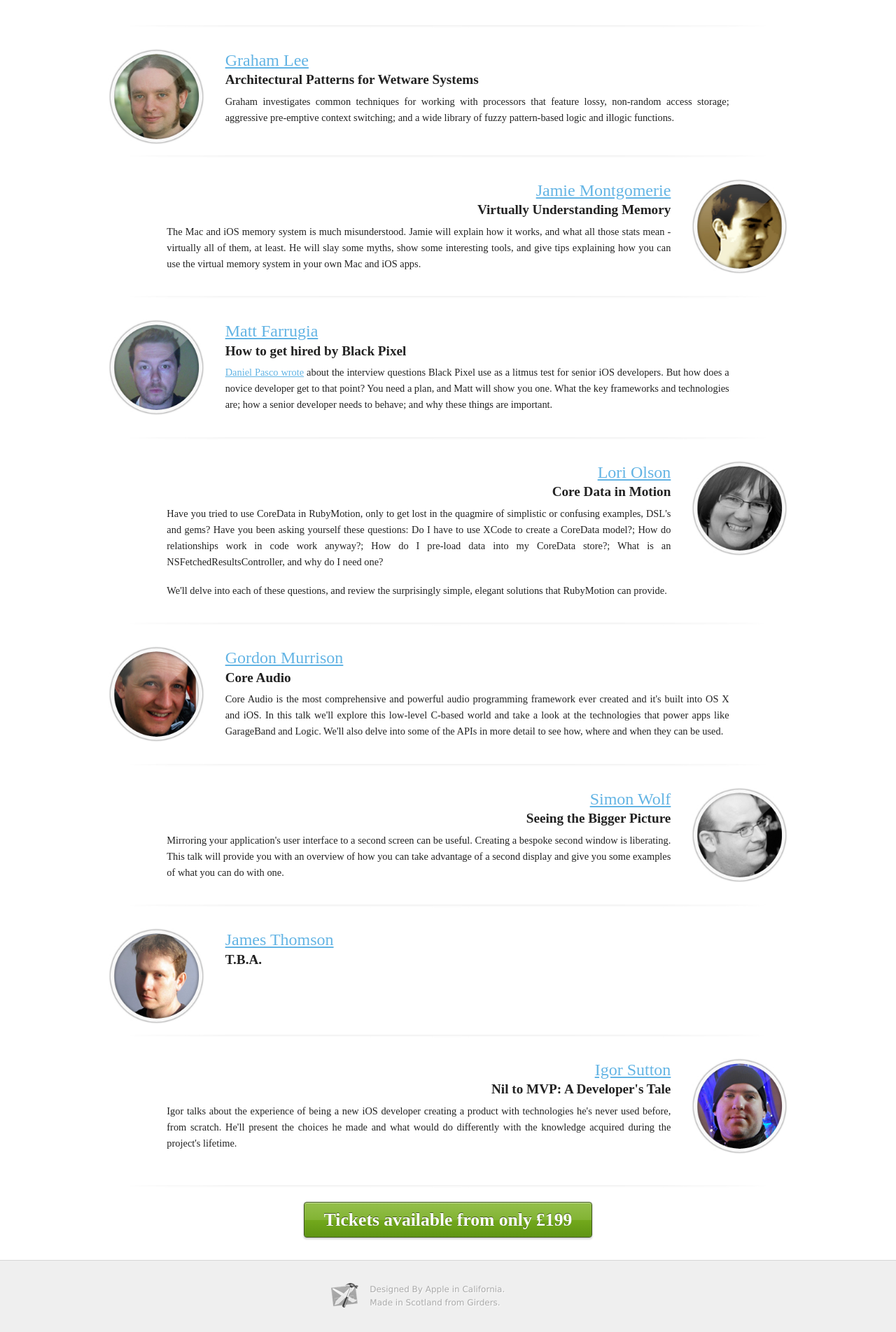
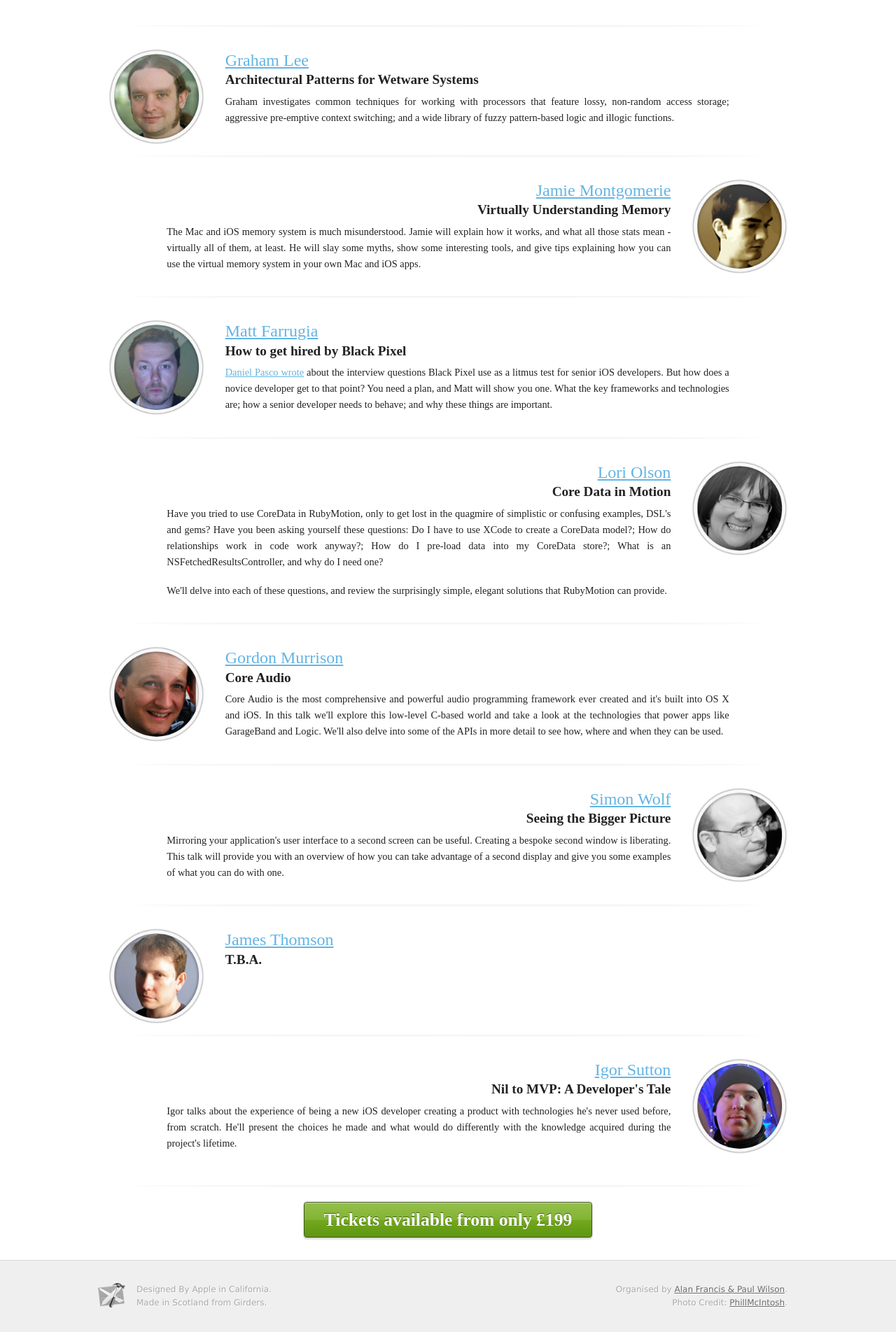
Before and after one commit to acf/nsscotland, a Jekyll site: the page built from speakers.html, in a window 1280 px wide. Shown: the part 1043-2947 px from the top of the page at 70% size. Built offline with Jekyll 4.4.1, drawn with Linux system fonts in a browser that asks for light colours.

Commit message:
organiser block

```diff
--- a/_layouts/twentythirteen.html
+++ b/_layouts/twentythirteen.html
@@ -47,20 +47,41 @@
       <a href="http://nsscotland.eventbrite.co.uk/" class="button">Tickets available from only &pound;199</a>
     </div>
   </div>
+  </div>
+
+<!-- FOOTER -->
+<div id="footer">
+  <div class="row" >
+    <div class="large-4 columns" id="designed-by-apple">
+      <p>Designed By Apple in California.</p>
+      <p>Made in Scotland from Girders.</p>
+    </div>
+    <div class="large-8  columns" id="organized">
+      <p>Organised by <a href="#"data-reveal-id="organisers">Alan Francis &amp; Paul Wilson</a>.</p>
+      <p>Photo Credit: <a href="http://www.flickr.com/photos/pipsroadster/5898567832/">PhillMcIntosh</a>.</p>
+
+    </div>
+  </div>
 
 
+</div>
+<!-- /FOOTER -->
 
+  <div class="row" >
+    <div id="organisers" class="reveal-modal medium">
+      <div class="organiser first">
+        <img src="/images/2013/speakers/alan_francis.jpg" />
+        <h3>Alan C. Francis</h3>
+        <p>Dave is the MD of Agant (agant.com), one of the UK’s top app studios. Agant created the BAFTA-nominated Malcolm Tucker app – the first app ever to be nominated for a TV BAFTA – as well as the Timeline World War 2, Discworld, Animator's Survival Kit and Arsenal FC apps. Agant are also the people behind UK Train Times, one of the highest-grossing UK apps of all time, which has sold over 300,000 copies in the UK. You can find him at @daveaddey on Twitter.</p>
+    </div>
+      <div class="organiser">
+      <img src="/images/2013/speakers/paul_wilson.jpg" />
+        <h3>Paul Wilson</h3>
+        <p>Dave is the MD of Agant (agant.com), one of the UK’s top app studios. Agant created the BAFTA-nominated Malcolm Tucker app – the first app ever to be nominated for a TV BAFTA – as well as the Timeline World War 2, Discworld, Animator's Survival Kit and Arsenal FC apps. Agant are also the people behind UK Train Times, one of the highest-grossing UK apps of all time, which has sold over 300,000 copies in the UK. You can find him at @daveaddey on Twitter.</p>
+    </div>
+      <a class="close-reveal-modal">&#215;</a>
+    </div>
   </div>
-<!-- FOOTER -->
-  <div id="footer">
-    <div class="row" >
-      <div class="large-4 columns large-centered" id="designed-by-apple">
-        <p>Designed By Apple in California.</p>
-        <p>Made in Scotland from Girders.</p>
-      </div>
-  </div>
-  </div>
-<!-- /FOOTER -->
 <script>
   document.write('<script src=' +
   ('__proto__' in {} ? 'js/vendor/zepto' : 'js/vendor/jquery') +
--- a/css/nsscotland-2013.css
+++ b/css/nsscotland-2013.css
@@ -213,6 +213,15 @@
   .biography h4 {
     margin-left:0;
   }
+  .biography h3,
+  .biography h4 {
+    text-align:center;
+  }
+  .biography img {
+    float:none;
+    display:block;
+    margin:0 auto;
+  }
 }
 
 /*--------------------------*/
@@ -402,7 +411,7 @@
 #designed-by-apple {
   background:url("/images/2013/grey-nsscotland-logo.png") top left no-repeat;
 }
-#designed-by-apple p {
+#footer p {
   font-family: 'Lucida Grande', Helvetica, Verdana, sans-serif;
   font-size:0.75em;
   margin-bottom:0;
@@ -410,3 +419,26 @@
   text-shadow: #FFFFFF 1px 1px 1px;
   color:#AAAAAA;
 }
+#footer a {
+  color:#696969;
+}
+#organized {
+  text-align:right;
+}
+#organisers {
+  border-radius:5px;
+}
+.organiser {
+  width:45%;
+  float:left;
+}
+.organiser.first {
+  margin-right:5%;
+}
+.organiser img,
+.organiser h3 {
+  display:block;
+  margin:0 auto;
+  text-align:center;
+
+}
--- a/speakers.html
+++ b/speakers.html
@@ -20,14 +20,6 @@
       However, it's not always clear-cut as to which UIKit approach you should use, or when one control is more
       appropriate than another. This talk will build on the fact that the Guidelines are exactly that - guidelines -
       and will help you decide when it's time to expand on the guidelines' recommendations to suit your UI's needs.</p>
-
-    <div id="dave-addey" class="biography reveal-modal medium">
-      <img src="/images/2013/speakers/dave_addey.jpg"  />
-      <h3>Dave Addey</h3>
-      <h4><a href="http://daveaddey.com">daveaddey.com</a></h4>
-        <p>Dave is the MD of Agant (agant.com), one of the UK’s top app studios. Agant created the BAFTA-nominated Malcolm Tucker app – the first app ever to be nominated for a TV BAFTA – as well as the Timeline World War 2, Discworld, Animator's Survival Kit and Arsenal FC apps. Agant are also the people behind UK Train Times, one of the highest-grossing UK apps of all time, which has sold over 300,000 copies in the UK. You can find him at @daveaddey on Twitter.</p>
-        <a class="close-reveal-modal">&#215;</a>
-      </div>
     </div>
   </div>
 
@@ -35,14 +27,6 @@
     <div class="large-9 push-1 columns">
       <h3><a href="#" data-reveal-id="steven-baker">Steven Baker</a></h3>
       <h4>Test-Driving Cocoa Applications</h4>
-      <div id="steven-baker" class="biography reveal-modal medium">
-      <img src="/images/2013/speakers/srbaker.jpg"  />
-        <h3>Steven Baker</h3>
-        <h4><a href="http://stevenrbaker.com">stevenrbaker.com</a></h4>
-        <p>In the third grade, Steven missed an opportunity to corner the Hockey Trivia video game market when he made such a huge mess of his software he had to rewrite it. As with most rewrites, it was a huge failure, and Steven still hasn't forgiven himself.
-        Since then, he has been obsessed with learning how to produce high quality software, and has been helping teams do just that. Along the way he's developed tools, delivered talks, and yelled over pints about how to improve software.</p>
-          <a class="close-reveal-modal">&#215;</a>
-      </div>
     </div>
     <div class="large-2 columns">
         <img src="/images/2013/speakers/srbaker.jpg" width="100%" />
@@ -57,15 +41,6 @@
       <h3><a href="#" data-reveal-id="matt-gemmell">Matt Gemmell</a></h3>
       <h4>You can use it with your eyes closed</h4>
       <p>Stevie Wonder said "There's nothing on the iPhone or the iPad that you can do that I can't do", and it's true. iOS is one of the most accessible platforms for people with visual impairments, but comparatively few sighted developers are aware of just how blind people can even use a touch-screen device. In this talk, I'll give an overview of VoiceOver on iOS, demonstrate how it's used, and show just how easy it is to support accessibility in your own apps.</p>
-
-      <div id="matt-gemmell" class="biography reveal-modal medium">
-        <img src="/images/2013/speakers/matt_gemmell.jpg"  />
-        <h3>Matt Gemmell</h3>
-        <h4><a href="http://mattgemmell.com/">mattgemmell.com</a></h4>
-<p>Matt Gemmell is an iPad, iPhone and Mac developer specialising in user experience. He runs his own business, Instinctive Code, and his clients include Apple and other Fortune 500 companies. He has written hundreds of articles on development and interface design at mattgemmell.com and for various magazines and newspapers, and is a regular speaker at design and development conferences worldwide.</p>
-        <a class="close-reveal-modal">&#215;</a>
-      </div>
-
     </div>
   </div>
 
@@ -76,14 +51,6 @@
         <p>Neil will explain how to harness the power of NSDocument/UIDocument to make your life as a developer easier and make sure that your document based applications include
         all the document features that users expect. He'll take an in-depth look into undo support, autosave, versioning, supporting iCloud
         and how to utilise the lower level write APIs to create flexible, cross platform document formats.  </p>
-
-      <div id="neil-inglis" class="biography reveal-modal medium">
-        <img src="/images/2013/speakers/neil_inglis.jpg"  />
-        <h3>Neil Inglis</h3>
-        <h4><a href="http://www.neilinglis.com/">www.neilinglis.com</a></h4>
-        <p>Neil is a iOS and Mac developer based in Edinburgh, Scotland. After years of juggling Cocoa development with his day job Neil finally went indie in 2011. His most successful application to date is Sleeps to Christmas, a #1 ranked Top Free app which he is insistent on telling people was "just an experiment while he was learning" and that "he's really a much more serious programmer", something he'll aim to prove with his talk! More recently Neil has been working with MartianCraft on Briefs, a prototyping utility for Mac and iOS.</p>
-        <a class="close-reveal-modal">&#215;</a>
-      </div>
 
     </div>
     <div class="large-2 columns">
@@ -99,15 +66,6 @@
       <h3><a href="#" data-reveal-id="graham-lee">Graham Lee</a></h3>
       <h4>Architectural Patterns for Wetware Systems </h4>
       <p>Graham investigates common techniques for working with processors that feature lossy, non-random access storage; aggressive pre-emptive context switching; and a wide library of fuzzy pattern-based logic and illogic functions.  </p>
-
-      <div id="graham-lee" class="biography reveal-modal medium">
-        <img src="/images/2013/speakers/graham_lee.jpg"  />
-        <h3>Graham Lee</h3>
-        <h4><a href="http://securemacprogramming.com/">Secure Mac programming</a></h4>
-        <p>Graham is a mobile app developer and security boffin for app agency Agant, based in Leamington Spa. He is the author of Test-Driven iOS Development, Professional Cocoa Application Security and APPropriate Behaviour.</p>
-        <a class="close-reveal-modal">&#215;</a>
-      </div>
-
     </div>
   </div>
 
@@ -116,17 +74,6 @@
       <h3><a href="#" data-reveal-id="jamie-montgomerie">Jamie Montgomerie </a></h3>
       <h4>Virtually Understanding Memory</h4>
       <p>The Mac and iOS memory system is much misunderstood. Jamie will explain how it works, and what all those stats mean - virtually all of them, at least. He will slay some myths, show some interesting tools, and give tips explaining how you can use the virtual memory system in your own Mac and iOS apps.  </p>
-
-      <div id="jamie-montgomerie" class="biography reveal-modal medium">
-        <img src="/images/2013/speakers/jamie_montgomerie.jpg"  />
-        <h3>Jamie Montgomerie</h3>
-        <h4><a href="http://th.ingsmadeoutofotherthin.gs/">Things Made Out of Other Things</a></h4>
-<p>Proprietor of Things Made Out Of Other Things, Jamie Montgomerie is the developer of the acclaimed iPhone ebook application 'Eucalyptus', and the 'libEucalyptus' framework.</p>
-<p>Jamie's recently been collaborating with his wife Emily Thomforde on an iPad game, Coolson's Artisanal Chocolate Alphabet. It will be taking a full part in the App Store Game Lottery by the time NSScotland comes around.</p>
-<p>In the prehistoric before-iOS days, Jamie worked for Apple in Cupertino, on OS X performance, and as an engineer on on the iChat team.</p>
-        <a class="close-reveal-modal">&#215;</a>
-      </div>
-
     </div>
     <div class="large-2 columns">
         <img src="/images/2013/speakers/jamie_montgomerie.jpg" width="100%" />
@@ -141,15 +88,6 @@
       <h3><a href="#" data-reveal-id="matt-farrugia">Matt Farrugia</a></h3>
       <h4>How to get hired by Black Pixel</h4>
       <p><a href="http://blackpixel.com/blog/2013/04/interview-questions-for-ios-and-mac-developers-1.html">Daniel Pasco wrote</a> about the interview questions Black Pixel use as a litmus test for senior iOS developers. But how does a novice developer get to that point? You need a plan, and Matt will show you one. What the key frameworks and technologies are; how a senior developer needs to behave; and why these things are important.  </p>
-
-      <div id="matt-farrugia" class="biography reveal-modal medium">
-        <img src="/images/2013/speakers/matt_farrugia.jpg"  />
-        <h3>Matt Farrugia</h3>
-        <h4><a href="http://bitwink.com">bitwink.com</a></h4>
-        <p>Matt is founder of BitWink Ltd. He has spent the last 4 years working on iOS client projects and the last 3 as a boss of talented developers. He can't guarantee his talk will get you hired by Black Pixel but it might get you hired by him.  </p>
-        <a class="close-reveal-modal">&#215;</a>
-      </div>
-
     </div>
   </div>
 
@@ -160,15 +98,6 @@
         <p>Have you tried to use CoreData in RubyMotion, only to get lost in the quagmire of simplistic or confusing examples, DSL's and gems? Have you been asking yourself these questions:
          Do I have to use XCode to create a CoreData model?; How do relationships work in code work anyway?; How do I pre-load data into my CoreData store?; What is an NSFetchedResultsController, and why do I need one?</p>
         <p>We'll delve into each of these questions, and review the surprisingly simple, elegant solutions that RubyMotion can provide.</p>
-
-      <div id="lori-olson" class="biography reveal-modal medium">
-        <img src="/images/2013/speakers/lori_olson.jpg"  />
-        <h3>Lori Olson</h3>
-        <h4><a href="http://wndx.com/">The WNDX Group</a></h4>
-        <p>After being talked out of vulcanology as a profession, Lori launched into a career in software development, right at the peak of "women in computing". Developing applications and tools for large companies and small, she's been a freelance developer for the last 15 years. A co-founder of the local Calgary Ruby User Society, she's been a regular speaker at conferences in the Ruby, Rails, Javascript and iOS worlds for the past 5 years.</p>
-        <a class="close-reveal-modal">&#215;</a>
-      </div>
-
     </div>
     <div class="large-2 columns">
         <img src="/images/2013/speakers/lori_olson.jpg" width="100%" />
@@ -184,15 +113,6 @@
       <h3><a href="#" data-reveal-id="gordon-murrison">Gordon Murrison</a></h3>
       <h4>Core Audio</h4>
       <p>Core Audio is the most comprehensive and powerful audio programming framework ever created and it's built into OS X and iOS. In this talk we'll explore this low-level C-based world and take a look at the technologies that power apps like GarageBand and Logic. We'll also delve into some of the APIs in more detail to see how, where and when they can be used.  </p>
-
-      <div id="gordon-murrison" class="biography reveal-modal medium">
-        <img src="/images/2013/speakers/gordon_murrison.jpg"  />
-        <h3>Gordon Murrison</h3>
-        <h4><a href="http://openplanetsoftware.com/">Open Planet</a></h4>
-        <p>Gordon is co-founder of Open Planet Software. They make Smoovie (a stop motion animation app for Mac and iPad) and work on lots of interesting project for clients including porting popular games such as LEGO Harry Potter and Bioshock2 to the Mac.  </p>
-        <a class="close-reveal-modal">&#215;</a>
-      </div>
-
     </div>
   </div>
 
@@ -201,16 +121,6 @@
       <h3><a href="#" data-reveal-id="simon-wolf">Simon Wolf</a></h3>
       <h4>Seeing the Bigger Picture</h4>
       <p>Mirroring your application's user interface to a second screen can be useful. Creating a bespoke second window is liberating. This talk will provide you with an overview of how you can take advantage of a second display and give you some examples of what you can do with one.  </p>
-
-
-      <div id="simon-wolf" class="biography reveal-modal medium">
-        <img src="/images/2013/speakers/simon_wolf.jpg"  />
-        <h3>Simon Wolf</h3>
-        <h4><a href="http://ottersoftware.com/">Otter Software</a></h4>
-        <p>Simon has been developing software since the mid-1990s and switched from creating Windows applications to Mac OS X ones in 2008. Two years and an iPhone SDK later he set up Otter Software and through it has been providing contract development services to a wide range of clients in both the UK and America. Simon lives and works in the middle of Somerset, England.  </p>
-        <a class="close-reveal-modal">&#215;</a>
-      </div>
-
     </div>
     <div class="large-2 columns">
         <img src="/images/2013/speakers/simon_wolf.jpg" width="100%" />
@@ -224,6 +134,103 @@
     <div class="large-9 pull-1 columns">
       <h3><a href="#" data-reveal-id="james-thomson">James Thomson</a></h3>
       <h4>T.B.A.</h4>
+    </div>
+  </div>
+
+  <div class="row speaker speaker-alt last-speaker">
+    <div class="large-9 push-1 columns">
+      <h3><a href="#" data-reveal-id="igor-sutton">Igor Sutton</a></h3>
+      <h4>Nil to MVP: A Developer's Tale </h4>
+      <p>Igor talks about the experience of being a new iOS developer creating a product with technologies he's never used before, from scratch. He'll present the choices he made and what would do differently with the knowledge acquired during the project's lifetime.  </p>
+    </div>
+    <div class="large-2 columns">
+        <img src="/images/2013/speakers/igor_sutton.jpg" width="100%" />
+    </div>
+  </div>
+
+  <div class="row">
+<div id="dave-addey" class="biography reveal-modal medium">
+<img src="/images/2013/speakers/dave_addey.jpg"  />
+<h3>Dave Addey</h3>
+<h4><a href="http://daveaddey.com">daveaddey.com</a></h4>
+<p>Dave is the MD of Agant (agant.com), one of the UK’s top app studios. Agant created the BAFTA-nominated Malcolm Tucker app – the first app ever to be nominated for a TV BAFTA – as well as the Timeline World War 2, Discworld, Animator's Survival Kit and Arsenal FC apps. Agant are also the people behind UK Train Times, one of the highest-grossing UK apps of all time, which has sold over 300,000 copies in the UK. You can find him at @daveaddey on Twitter.</p>
+<a class="close-reveal-modal">&#215;</a>
+</div>
+
+      <div id="steven-baker" class="biography reveal-modal medium">
+      <img src="/images/2013/speakers/srbaker.jpg"  />
+        <h3>Steven Baker</h3>
+        <h4><a href="http://stevenrbaker.com">stevenrbaker.com</a></h4>
+        <p>In the third grade, Steven missed an opportunity to corner the Hockey Trivia video game market when he made such a huge mess of his software he had to rewrite it. As with most rewrites, it was a huge failure, and Steven still hasn't forgiven himself.
+        Since then, he has been obsessed with learning how to produce high quality software, and has been helping teams do just that. Along the way he's developed tools, delivered talks, and yelled over pints about how to improve software.</p>
+          <a class="close-reveal-modal">&#215;</a>
+      </div>
+
+      <div id="matt-gemmell" class="biography reveal-modal medium">
+        <img src="/images/2013/speakers/matt_gemmell.jpg"  />
+        <h3>Matt Gemmell</h3>
+        <h4><a href="http://mattgemmell.com/">mattgemmell.com</a></h4>
+<p>Matt Gemmell is an iPad, iPhone and Mac developer specialising in user experience. He runs his own business, Instinctive Code, and his clients include Apple and other Fortune 500 companies. He has written hundreds of articles on development and interface design at mattgemmell.com and for various magazines and newspapers, and is a regular speaker at design and development conferences worldwide.</p>
+        <a class="close-reveal-modal">&#215;</a>
+      </div>
+
+      <div id="neil-inglis" class="biography reveal-modal medium">
+        <img src="/images/2013/speakers/neil_inglis.jpg"  />
+        <h3>Neil Inglis</h3>
+        <h4><a href="http://www.neilinglis.com/">www.neilinglis.com</a></h4>
+        <p>Neil is a iOS and Mac developer based in Edinburgh, Scotland. After years of juggling Cocoa development with his day job Neil finally went indie in 2011. His most successful application to date is Sleeps to Christmas, a #1 ranked Top Free app which he is insistent on telling people was "just an experiment while he was learning" and that "he's really a much more serious programmer", something he'll aim to prove with his talk! More recently Neil has been working with MartianCraft on Briefs, a prototyping utility for Mac and iOS.</p>
+        <a class="close-reveal-modal">&#215;</a>
+      </div>
+
+      <div id="graham-lee" class="biography reveal-modal medium">
+        <img src="/images/2013/speakers/graham_lee.jpg"  />
+        <h3>Graham Lee</h3>
+        <h4><a href="http://securemacprogramming.com/">Secure Mac programming</a></h4>
+        <p>Graham is a mobile app developer and security boffin for app agency Agant, based in Leamington Spa. He is the author of Test-Driven iOS Development, Professional Cocoa Application Security and APPropriate Behaviour.</p>
+        <a class="close-reveal-modal">&#215;</a>
+      </div>
+
+      <div id="jamie-montgomerie" class="biography reveal-modal medium">
+        <img src="/images/2013/speakers/jamie_montgomerie.jpg"  />
+        <h3>Jamie Montgomerie</h3>
+        <h4><a href="http://th.ingsmadeoutofotherthin.gs/">Things Made Out of Other Things</a></h4>
+<p>Proprietor of Things Made Out Of Other Things, Jamie Montgomerie is the developer of the acclaimed iPhone ebook application 'Eucalyptus', and the 'libEucalyptus' framework.</p>
+<p>Jamie's recently been collaborating with his wife Emily Thomforde on an iPad game, Coolson's Artisanal Chocolate Alphabet. It will be taking a full part in the App Store Game Lottery by the time NSScotland comes around.</p>
+<p>In the prehistoric before-iOS days, Jamie worked for Apple in Cupertino, on OS X performance, and as an engineer on on the iChat team.</p>
+        <a class="close-reveal-modal">&#215;</a>
+      </div>
+
+      <div id="matt-farrugia" class="biography reveal-modal medium">
+        <img src="/images/2013/speakers/matt_farrugia.jpg"  />
+        <h3>Matt Farrugia</h3>
+        <h4><a href="http://bitwink.com">bitwink.com</a></h4>
+        <p>Matt is founder of BitWink Ltd. He has spent the last 4 years working on iOS client projects and the last 3 as a boss of talented developers. He can't guarantee his talk will get you hired by Black Pixel but it might get you hired by him.  </p>
+        <a class="close-reveal-modal">&#215;</a>
+      </div>
+
+      <div id="lori-olson" class="biography reveal-modal medium">
+        <img src="/images/2013/speakers/lori_olson.jpg"  />
+        <h3>Lori Olson</h3>
+        <h4><a href="http://wndx.com/">The WNDX Group</a></h4>
+        <p>After being talked out of vulcanology as a profession, Lori launched into a career in software development, right at the peak of "women in computing". Developing applications and tools for large companies and small, she's been a freelance developer for the last 15 years. A co-founder of the local Calgary Ruby User Society, she's been a regular speaker at conferences in the Ruby, Rails, Javascript and iOS worlds for the past 5 years.</p>
+        <a class="close-reveal-modal">&#215;</a>
+      </div>
+
+      <div id="gordon-murrison" class="biography reveal-modal medium">
+        <img src="/images/2013/speakers/gordon_murrison.jpg"  />
+        <h3>Gordon Murrison</h3>
+        <h4><a href="http://openplanetsoftware.com/">Open Planet</a></h4>
+        <p>Gordon is co-founder of Open Planet Software. They make Smoovie (a stop motion animation app for Mac and iPad) and work on lots of interesting project for clients including porting popular games such as LEGO Harry Potter and Bioshock2 to the Mac.  </p>
+        <a class="close-reveal-modal">&#215;</a>
+      </div>
+
+      <div id="simon-wolf" class="biography reveal-modal medium">
+        <img src="/images/2013/speakers/simon_wolf.jpg"  />
+        <h3>Simon Wolf</h3>
+        <h4><a href="http://ottersoftware.com/">Otter Software</a></h4>
+        <p>Simon has been developing software since the mid-1990s and switched from creating Windows applications to Mac OS X ones in 2008. Two years and an iPhone SDK later he set up Otter Software and through it has been providing contract development services to a wide range of clients in both the UK and America. Simon lives and works in the middle of Somerset, England.  </p>
+        <a class="close-reveal-modal">&#215;</a>
+      </div>
 
       <div id="james-thomson" class="biography reveal-modal medium">
         <img src="/images/2013/speakers/james_thomson.jpg"  />
@@ -233,15 +240,6 @@
         <a class="close-reveal-modal">&#215;</a>
       </div>
 
-    </div>
-  </div>
-
-  <div class="row speaker speaker-alt last-speaker">
-    <div class="large-9 push-1 columns">
-      <h3><a href="#" data-reveal-id="igor-sutton">Igor Sutton</a></h3>
-      <h4>Nil to MVP: A Developer's Tale </h4>
-      <p>Igor talks about the experience of being a new iOS developer creating a product with technologies he's never used before, from scratch. He'll present the choices he made and what would do differently with the knowledge acquired during the project's lifetime.  </p>
-
       <div id="igor-sutton" class="biography reveal-modal medium">
         <img src="/images/2013/speakers/igor_sutton.jpg"  />
         <h3>Igor Sutton</h3>
@@ -249,9 +247,4 @@
         <p>Igor Sutton is an opinionated and passionate developer that lost his heart at the fruit company's backyard.  </p>
         <a class="close-reveal-modal">&#215;</a>
       </div>
-
     </div>
-    <div class="large-2 columns">
-        <img src="/images/2013/speakers/igor_sutton.jpg" width="100%" />
-    </div>
-  </div>
```
Also changed, not shown: images/2013/speakers/alan_francis.jpg (added), images/2013/speakers/homepage-placeholder.jpg (added), images/2013/speakers/paul_wilson.jpg (added), 1 other file.
